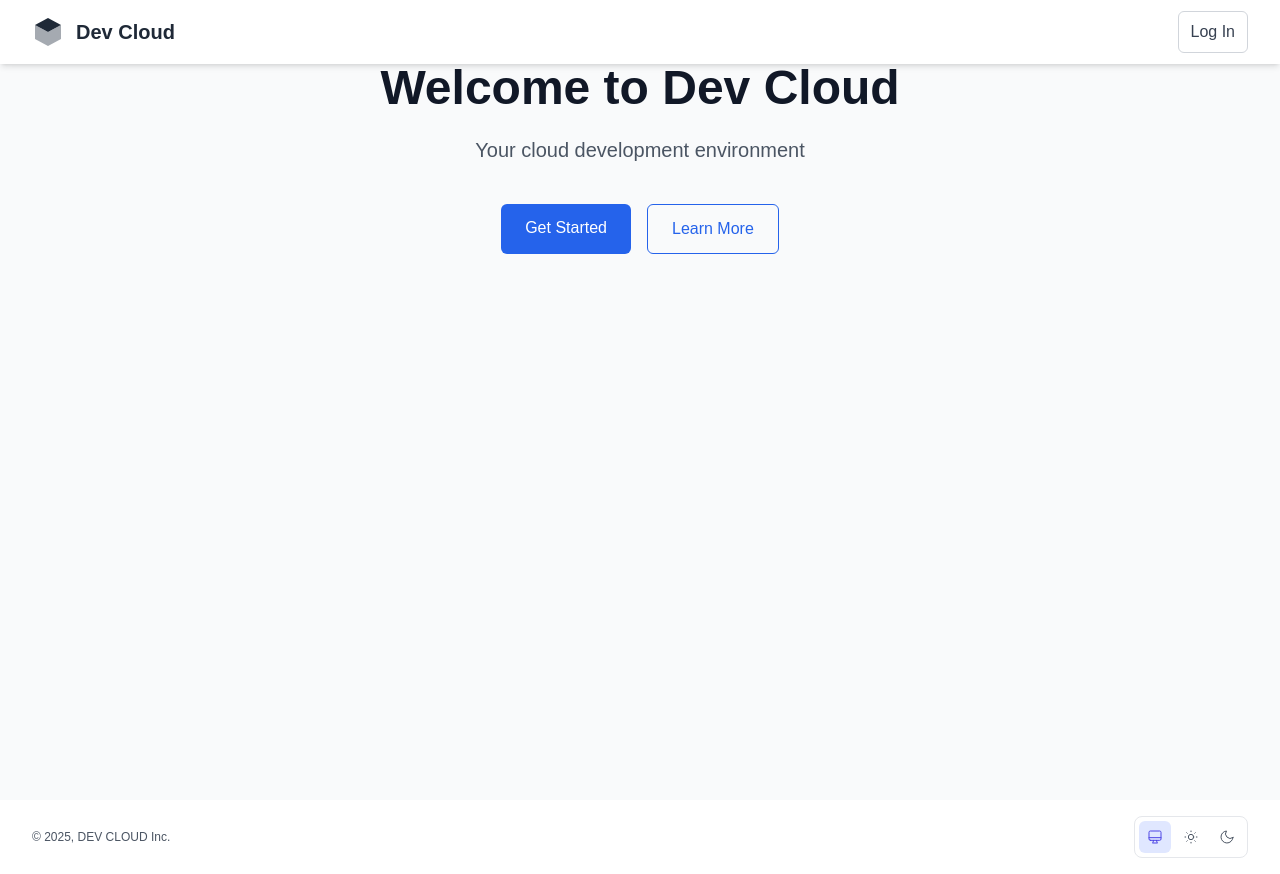
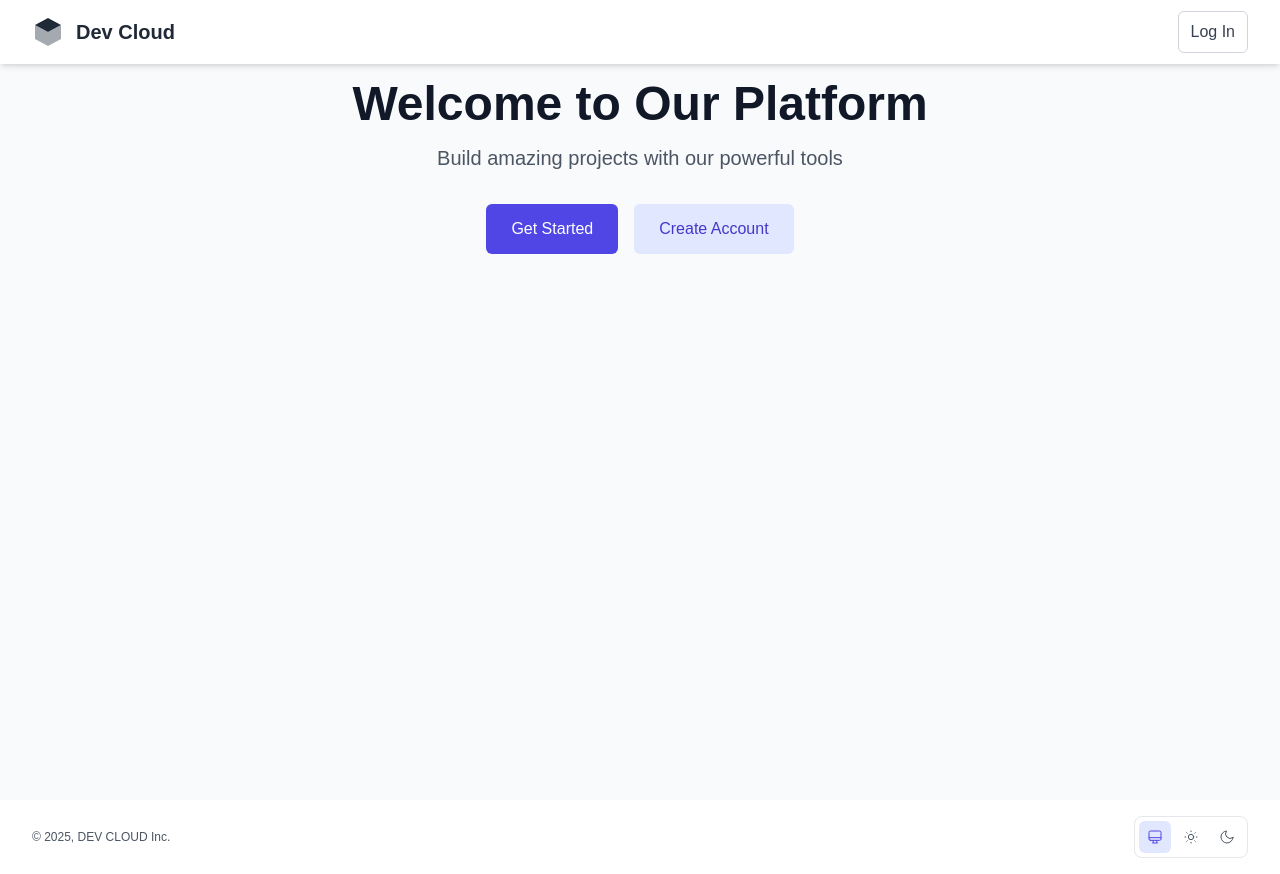
Before and after one commit to zhangyu528/dev-cloud, a Next.js app in the folder front/: page / in a window 1280 px wide. Built offline with nearby package versions, Linux system fonts and the light colour scheme; no server answers.

Commit message:
front:1.整理layout结构 2.添加landingPage.3.支持home页面在非登录时候显示landing页面，登录过显示workspace页面

```diff
--- a/front/src/api/user.ts
+++ b/front/src/api/user.ts
@@ -2,12 +2,9 @@ import { httpRequest } from '@/request/httpRequest'
 import { setAuthToken, clearAuthToken } from '@/request/authToken'
 
 export interface CurrentUser {
-  id: string;
   username: string;
   email: string;
   avatar_url?: string;
-  created_at: string;
-  updated_at: string;
 }
 
 interface VerifyTokenResponse {
@@ -58,7 +55,8 @@ export class UserApi {
    */
   async getCurrentUser(): Promise<CurrentUser> {
     const response = await httpRequest.get('/user/me');
-    return response;
+    const {username, avatar_url, email} = response.data;
+    return {username, avatar_url, email};
   }
 
   /**
--- /dev/null
+++ b/front/src/app/landing/landingPage.tsx
@@ -0,0 +1,32 @@
+import Link from 'next/link';
+
+export default function LandingPage() {
+  return (
+    <div className="min-h-screen bg-gray-50 dark:bg-gray-900">
+      <div className="max-w-7xl mx-auto px-4 sm:px-6 lg:px-8">
+        <div className="text-center py-20">
+          <h1 className="text-4xl font-bold text-gray-900 dark:text-white sm:text-5xl">
+            Welcome to Our Platform
+          </h1>
+          <p className="mt-4 text-xl text-gray-600 dark:text-gray-300">
+            Build amazing projects with our powerful tools
+          </p>
+          <div className="mt-8 flex justify-center gap-4">
+            <Link
+              href="/login"
+              className="inline-flex items-center px-6 py-3 border border-transparent text-base font-medium rounded-md text-white bg-indigo-600 hover:bg-indigo-700 dark:bg-indigo-700 dark:hover:bg-indigo-600"
+            >
+              Get Started
+            </Link>
+            <Link
+              href="/signup"
+              className="inline-flex items-center px-6 py-3 border border-transparent text-base font-medium rounded-md text-indigo-700 bg-indigo-100 hover:bg-indigo-200 dark:text-indigo-200 dark:bg-indigo-900 dark:hover:bg-indigo-800"
+            >
+              Create Account
+            </Link>
+          </div>
+        </div>
+      </div>
+    </div>
+  );
+}
--- /dev/null
+++ b/front/src/app/landing/layout.tsx
@@ -0,0 +1,15 @@
+import { ReactNode } from 'react';
+import Header from '@/components/Header';
+import Footer from '@/components/Footer';
+
+export default function LandingLayout({ children }: { children: ReactNode }) {
+  return (
+    <div className="min-h-screen flex flex-col">
+      <Header />
+      <main className="flex-1">
+        {children}
+      </main>
+      <Footer />
+    </div>
+  );
+}
--- a/front/src/app/layout.tsx
+++ b/front/src/app/layout.tsx
@@ -1,10 +1,7 @@
 'use client';
 
 import { ThemeProvider } from 'next-themes';
-import { usePathname } from 'next/navigation';
 
-import Header from '@/components/Header';
-import Footer from '@/components/Footer';
 import '../app/globals.css';
 
 export default function RootLayout({
@@ -12,7 +9,6 @@ export default function RootLayout({
 }: {
   children: React.ReactNode
 }) {
-  const pathname = usePathname();
   return (
       <html lang="zh" suppressHydrationWarning>
         <body>
@@ -21,13 +17,7 @@ export default function RootLayout({
             defaultTheme="system"
             enableSystem
           >
-          {pathname.startsWith('/workspace') ? (
-            <></>
-          ) : (
-            <Header />
-          )}
-          {children}
-          <Footer />
+            {children}
           </ThemeProvider>
         </body>
       </html>
--- a/front/src/app/login/layout.tsx
+++ b/front/src/app/login/layout.tsx
@@ -1,4 +1,7 @@
 import Link from 'next/link'
+
+import Header from '@/components/Header'
+import Footer from '@/components/Footer'
 
 export default function LoginLayout({
   children,
@@ -7,6 +10,7 @@ export default function LoginLayout({
 }) {
   return (
     <div className="min-h-screen flex flex-col bg-gray-50 dark:bg-gray-900">
+      <Header />
       {children}
       <div className="text-center py-4 border-t border-b border-gray-200 dark:border-gray-700">
         <Link
@@ -16,6 +20,7 @@ export default function LoginLayout({
           Don't have an account? Sign Up
         </Link>
       </div>
+      <Footer />
     </div>
   )
 }
--- a/front/src/app/login/page.tsx
+++ b/front/src/app/login/page.tsx
@@ -7,8 +7,10 @@ import { GitlabIcon } from '@/components/icons/GitlabIcon'
 import { BitbucketIcon } from '@/components/icons/BitbucketIcon'
 import { authApi } from '@/api/auth'
 
+
 export default function LoginPage() {
   return (
+    <div className="min-h-screen flex flex-col">
       <main className="flex-grow flex justify-center px-4 mt-48 mb-8">
         <div className="p-8 max-w-md w-full h-fit">
           <h2 className="text-4xl font-bold mb-6 text-black dark:text-white text-center">
@@ -48,5 +50,6 @@ export default function LoginPage() {
           </p>
         </div>
       </main>
+    </div>
   )
 }
--- a/front/src/app/page.tsx
+++ b/front/src/app/page.tsx
@@ -1,51 +1,39 @@
 'use client'
+import { Suspense, useState, useEffect } from 'react';
+import dynamic from 'next/dynamic';
+import { getAuthToken } from '@/request/authToken';
 
-import { useRouter } from 'next/navigation'
-import { useEffect } from 'react'
-import { userApi } from '@/api/user'
-import { getAuthToken } from '@/request/authToken'
+const LandingPageLayout = dynamic(() => import('@/app/landing/layout'), {
+  ssr: false,
+});
+const LandingPageContent = dynamic(() => import('@/app/landing/landingPage'), {
+  ssr: false,
+});
+const WorkspaceLayout = dynamic(() => import('@/app/workspace/layout'), {
+  ssr: false,
+});
+const WorkspacePage = dynamic(() => import('@/app/workspace/workspacePage'), {
+  ssr: false,
+});
 
 export default function Home() {
-  const router = useRouter()
+  const [isLoggedIn, setIsLoggedIn] = useState(false);
 
   useEffect(() => {
-    const token = getAuthToken()
-    if (token) {
-      userApi.verifyToken()
-        .then(data => {
-          if (data.valid) {
-            router.replace('/workspace')
-          }
-        })
-    }
-  }, [router])
+    setIsLoggedIn(!!getAuthToken());
+  }, []);
 
   return (
-    <div className="min-h-screen bg-gray-50 dark:bg-gray-900">
-      <main className="max-w-7xl mx-auto px-4 sm:px-6 lg:px-8 py-16">
-        <div className="text-center">
-          <h1 className="text-4xl font-bold text-gray-900 dark:text-white sm:text-5xl">
-            Welcome to Dev Cloud
-          </h1>
-          <p className="mt-6 text-xl text-gray-600 dark:text-gray-300">
-            Your cloud development environment
-          </p>
-          <div className="mt-10 flex justify-center space-x-4">
-            <a
-              href="/login"
-              className="inline-block px-6 py-3 bg-blue-600 text-white font-medium rounded-md hover:bg-blue-700"
-            >
-              Get Started
-            </a>
-            <a
-              href="/about"
-              className="inline-block px-6 py-3 text-blue-600 font-medium border border-blue-600 rounded-md hover:bg-blue-50 dark:hover:bg-blue-900"
-            >
-              Learn More
-            </a>
-          </div>
-        </div>
-      </main>
-    </div>
-  )
+    <Suspense fallback={<div>加载中...</div>}>
+      {isLoggedIn ? (
+        <WorkspaceLayout>
+          <WorkspacePage />
+        </WorkspaceLayout>
+      ) : (
+        <LandingPageLayout>
+          <LandingPageContent />
+        </LandingPageLayout>
+      )}
+    </Suspense>
+  );
 }
--- /dev/null
+++ b/front/src/app/signup/layout.tsx
@@ -0,0 +1,16 @@
+import { ReactNode } from 'react';
+
+import Header from '@/components/Header';
+import Footer from '@/components/Footer';
+
+export default function SignupLayout({ children }: { children: ReactNode }) {
+  return (
+    <div className="min-h-screen bg-gray-50 dark:bg-gray-900">
+      <div className="max-w-7xl mx-auto px-4 sm:px-6 lg:px-8">
+        <Header />
+        {children}
+        <Footer />
+      </div>
+    </div>
+  );
+}
--- a/front/src/components/DashboardHeader.tsx
+++ b/front/src/components/DashboardHeader.tsx
@@ -8,14 +8,14 @@ import Image from 'next/image';
 interface DashboardHeaderProps {
   isAtTop?: boolean;
   avatarUrl?: string;
+  username: string;
 }
 
 export default function DashboardHeader({
   isAtTop = false,
-  avatarUrl
+  avatarUrl,
+  username
 }: DashboardHeaderProps) {
-  const params = useParams();
-  const username = params.username as string;
 
   return (
     <header className="bg-white dark:bg-gray-800 border-b border-gray-200 dark:border-gray-700">
@@ -38,7 +38,10 @@ export default function DashboardHeader({
 
           {/* Right section */}
           <div className="flex items-center space-x-4">
-            <UserMenu avatarUrl={avatarUrl} />
+            <UserMenu
+              avatarUrl={avatarUrl}
+              username={username}
+            />
           </div>
         </div>
       </div>
--- a/front/src/components/UserMenu.tsx
+++ b/front/src/components/UserMenu.tsx
@@ -6,9 +6,10 @@ import { HomeIcon, LogOutIcon } from './icons/MenuIcons';
 
 interface UserMenuProps {
   avatarUrl?: string;
+  username?: string;
 }
 
-export default function UserMenu({ avatarUrl }: UserMenuProps) {
+export default function UserMenu({ avatarUrl, username }: UserMenuProps) {
   const [isMenuOpen, setIsMenuOpen] = useState(false);
   const menuRef = useRef<HTMLDivElement>(null);
   const email = "zhangyu528@example.com"; // TODO: 从用户状态获取邮箱
@@ -42,7 +43,11 @@ export default function UserMenu({ avatarUrl }: UserMenuProps) {
             />
           </div>
         ) : (
-          <div className="h-8 w-8 rounded-full bg-gray-200 dark:bg-gray-700"></div>
+          <div className="h-8 w-8 rounded-full bg-gray-200 dark:bg-gray-700 flex items-center justify-center">
+            <span className="text-gray-700 dark:text-gray-300 font-medium">
+              {username?.charAt(0).toUpperCase()}
+            </span>
+          </div>
         )}
       </button>
 
```
Also changed, not shown: front/src/app/workspace/layout.tsx (+8 -1 lines), front/src/app/workspace/workspacePage.tsx (renamed from front/src/app/workspace/page.tsx). Lines whose indentation alone changed are shown as unchanged.
